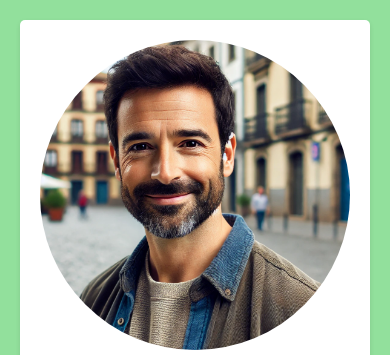
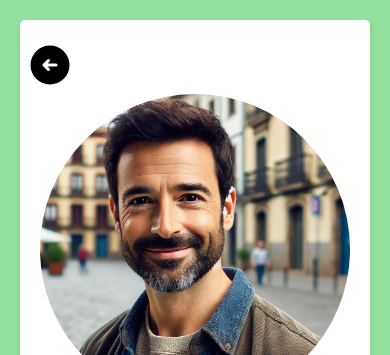
Before and after one commit to bruno-rodrigues0/manuel-jesus, a plain HTML site: page curriculo.html in a window 390 px wide. Shown: the top 355 px of the page. Drawn offline with Linux system fonts and the light colour scheme.

```diff
--- a/curriculo.html
+++ b/curriculo.html
@@ -10,7 +10,24 @@
   <body>
     <div class="container">
       <div class="left-column">
-        <img src="public/imgs/manuel-jesus.webp" alt="">
+        <a href="index.html">
+          <div class="svg">
+            <?xml version="1.0" ?><svg
+              data-name="Layer 2"
+              height="50"
+              id="Layer_2"
+              viewBox="0 0 100 100"
+              width="100"
+              xmlns="http://www.w3.org/2000/svg"
+            >
+              <title />
+              <path
+                d="M50,11A39,39,0,1,0,89,50,39.05,39.05,0,0,0,50,11ZM62,53H45.24l3.88,3.88a3,3,0,0,1,0,4.24,3,3,0,0,1-4.24,0l-9-9a3.44,3.44,0,0,1-.38-.46l-.12-.22c-.05-.1-.11-.19-.15-.29s-.06-.2-.09-.3a2.58,2.58,0,0,1-.08-.26,2.93,2.93,0,0,1,0-1.18,2.58,2.58,0,0,1,.08-.26c0-.1,0-.2.09-.3s.1-.19.15-.29l.12-.22a3.44,3.44,0,0,1,.38-.46l9-9a3,3,0,0,1,4.24,4.24L45.24,47H62a3,3,0,0,1,0,6Z"
+              />
+            </svg>
+        </a>
+        </div>
+        <img src="public/imgs/manuel-jesus.webp" alt="" />
         <h1>Manoel Jesus</h1>
         <h2>Gerente de Projetos de TI</h2>
         <div class="section-title">
--- a/src/styles/curriculo.css
+++ b/src/styles/curriculo.css
@@ -167,6 +167,16 @@ h3 {
   font-size: 1.1em;
 }
 
+.svg svg {
+  position: absolute;
+  transform: scale(1);
+  transition: 0.3s;
+}
+.svg svg:hover {
+  transform: scale(1.2);
+  transition: 0.3s;
+}
+
 @media (max-width: 768px) {
   .container {
     flex-direction: column;
@@ -181,5 +191,8 @@ h3 {
   img {
     width: 100%;
   }
-
+  .svg svg {
+    position: relative;
+    margin: 0 -40px;
+  }
 }
```
Also changed, not shown: index.html (+21 -11 lines), src/styles/globals.css (+10 -5 lines), public/favicon.ico, public/icons/map-pin.png (deleted), public/icons/votar.svg (added), public/imgs/favicon.ico (deleted), 1 other file.
